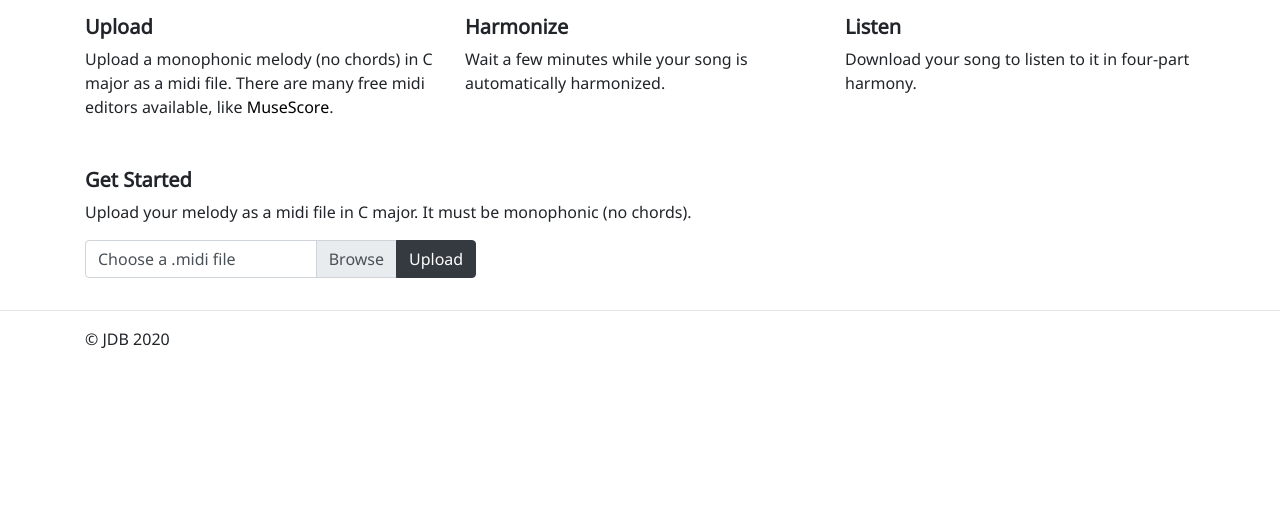
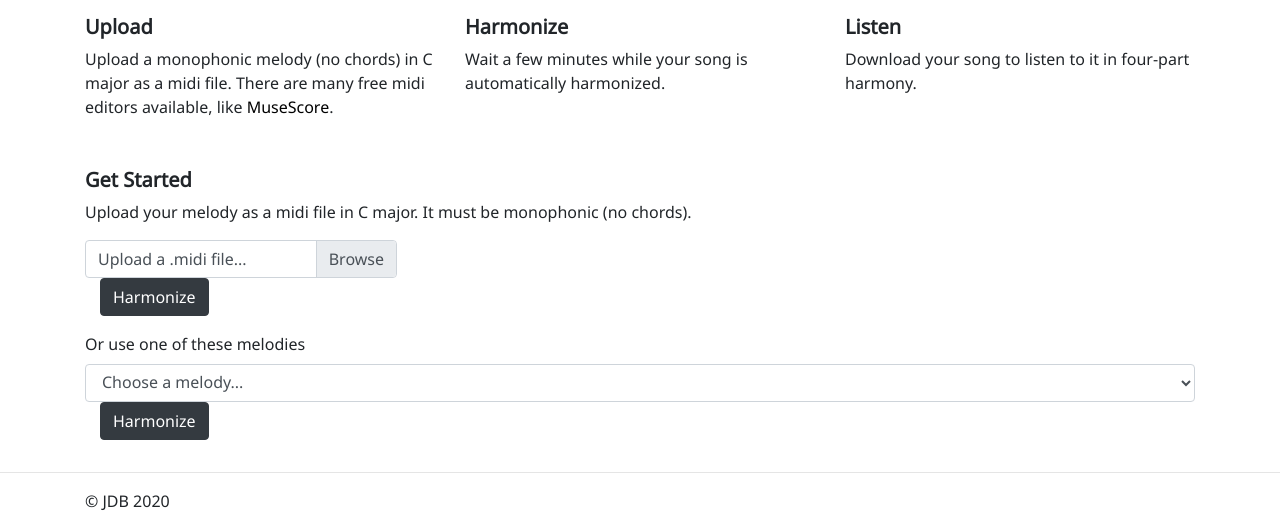
Before and after one commit to davidalvin/harmonizer_website, a Flask app: page / in a window 1280 px wide. Shown: the part 408-937 px from the top of the page. Before the commit the page ends 756 px from the top, so only its background shows below. Run offline with Flask 2, Linux system fonts and the light colour scheme; some libraries are stand-ins or nearby versions.

Commit message:
Changed format and added melody dropdown

```diff
--- a/webapp/templates/index.html
+++ b/webapp/templates/index.html
@@ -23,7 +23,7 @@
     <!-- Break -->
   <div class="col" style="height:25px;"></div>
 
-  <!-- Uploader -->
+  <!-- File Browser Uploader -->
   <div class="row" id="row-upload">
     <div class="col-md-12">
       <h5><strong>Get Started</strong></h5>
@@ -31,18 +31,40 @@
       <div class="input-group mb-3">
           <form action = "/processing" method = "POST" enctype = "multipart/form-data">
             <div class="input-group">
-                <div class="custom-file">
-                  <input type="file" name = "file" class="custom-file-input" id="inputGroupFile04" aria-describedby="inputGroupFileAddon04">
-                  <label class="custom-file-label" for="inputGroupFile04">Choose a .midi file</label>
-                </div>
-                <div class="input-group-append">
-                  <button class="btn btn-dark" type="submit" id="inputGroupFileAddon04" onclick="displayLoader()">Upload</button>
-                </div>
+              <div class="custom-file">
+                <input type="file" name = "file" class="custom-file-input" id="inputGroupFile04" aria-describedby="inputGroupFileAddon04">
+                <label class="custom-file-label" for="inputGroupFile04">Upload a .midi file...</label>
+              </div>
+            </div>
+
+            <div class="col-auto">
+              <button class="btn btn-dark" type="submit" id="inputGroupFileAddon04" onclick="displayLoader()">Harmonize</button>
             </div>
           </form>
-      </div>
+        </div>
+        <div class="row">
+          <div class="col">
+            <form action = "/test" method = "POST" enctype = "multipart/form-data">
+              <div class="form-group">
+                <label for="preloaded-melody">Or use one of these melodies</label>
+                <select name="default_melody" class="form-control" id="preloaded-melody">
+                  <option value="">Choose a melody...</option>
+                  <option value="twinkle-twinkle.mid">Twinkle Twinkle</option>
+                  <option value="sample-melody-1.mid">Sample Melody</option>
+                  <option value="happy-birthday-1.mid">Happy Birthday</option>
+                </select>
+                <div class="col-auto">
+                  <button class="btn btn-dark" type="submit" id="inputGroupFileAddon04" onclick="displayLoader()">Harmonize</button>
+                </div>
+              </div>
+            </form>
+          </div>
+        </div>
+
+
     </div>
   </div>
+
   <!-- Loading Icon -->
   <div class="row" id="row-loading" style="display:none">
     <div class="col-md-12">
```
